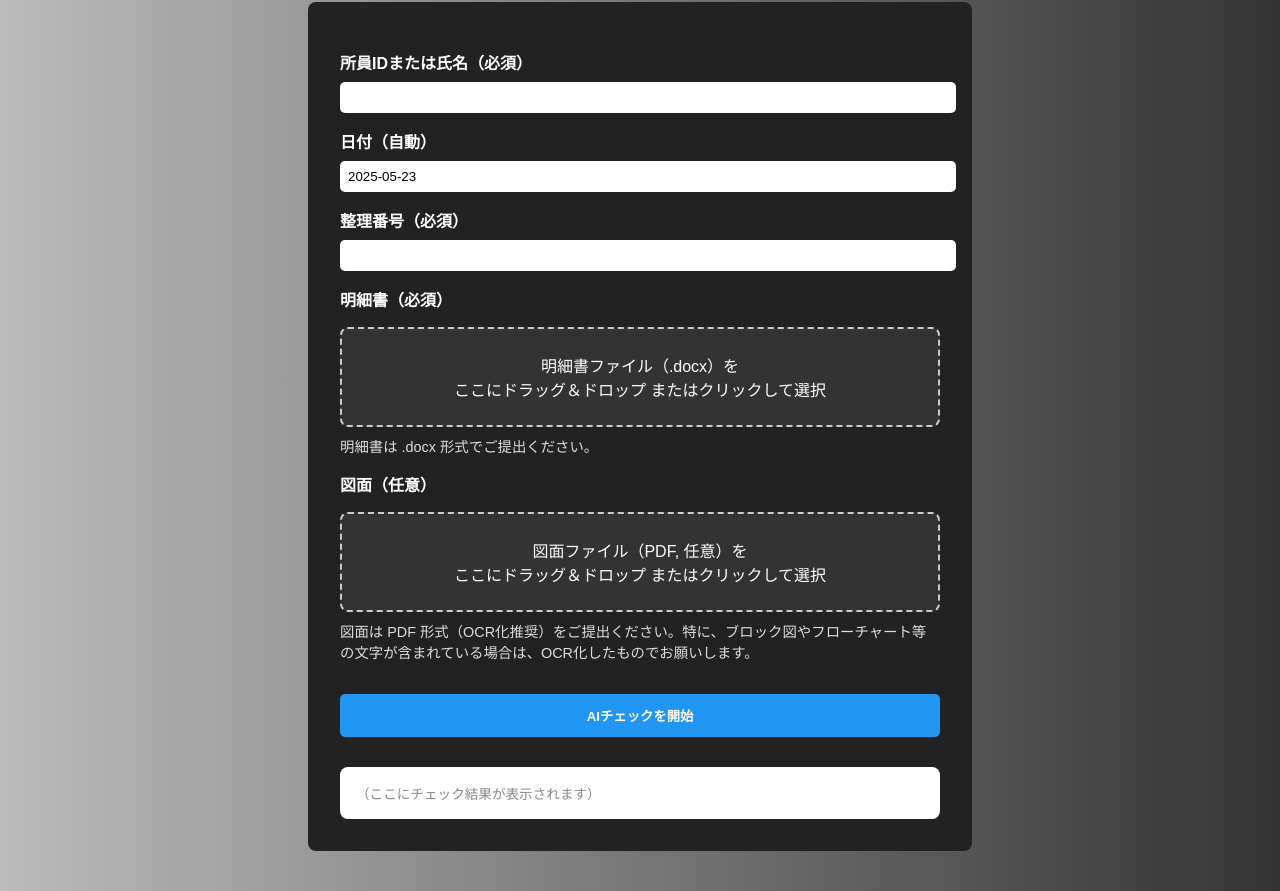
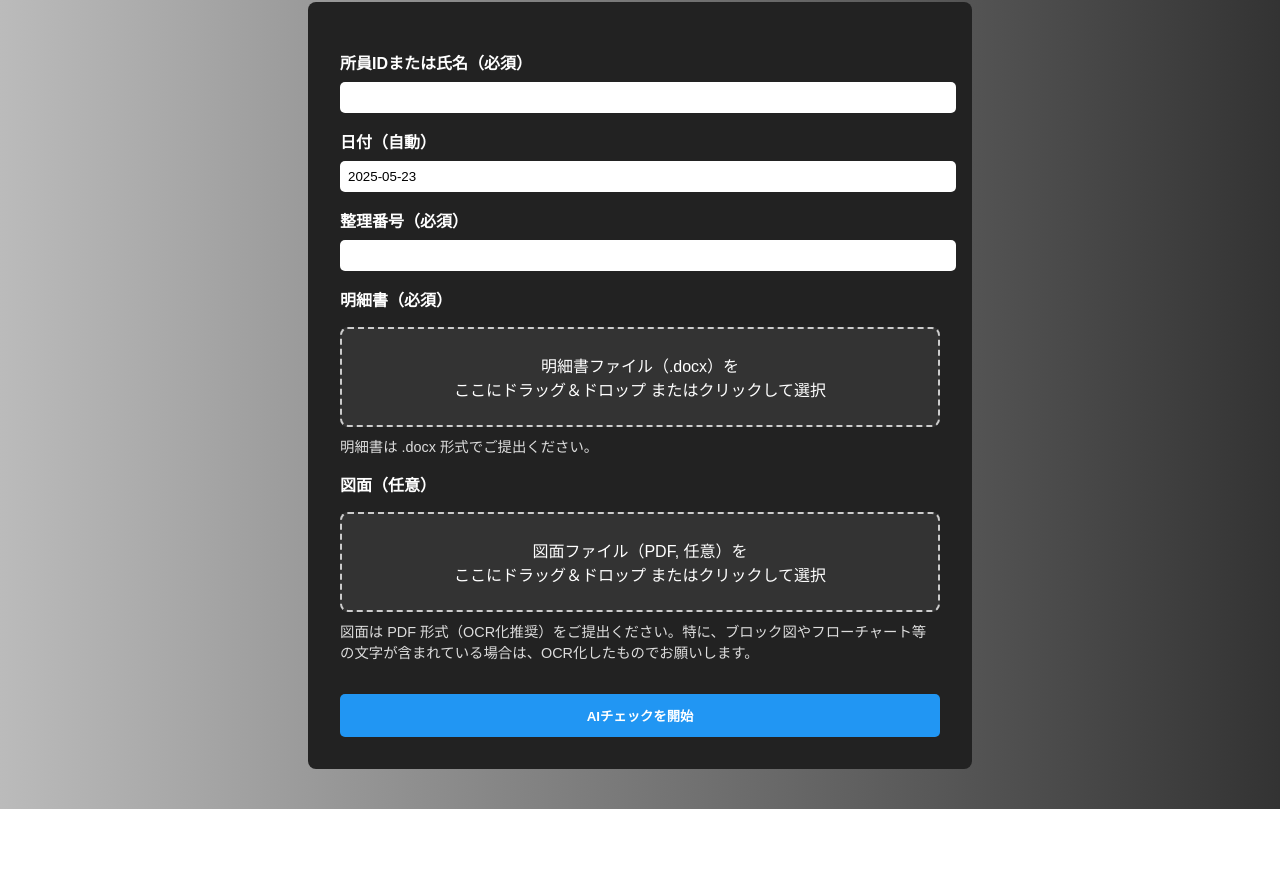
Before and after one commit to Kurosepat/speck-check-ver4, a website: page index.html in a window 1280 px wide. Shown: the part 127-1018 px from the top of the page. After the commit the page ends 936 px from the top, so only its background shows below. Drawn offline with Linux system fonts and the light colour scheme.

Commit message:
Update index.html

```diff
--- a/index.html
+++ b/index.html
@@ -155,7 +155,6 @@
     </div>
 
     <button type="submit">AIチェックを開始</button>
-    <div id="result"></div>
   </form>
 
   <script>
```
